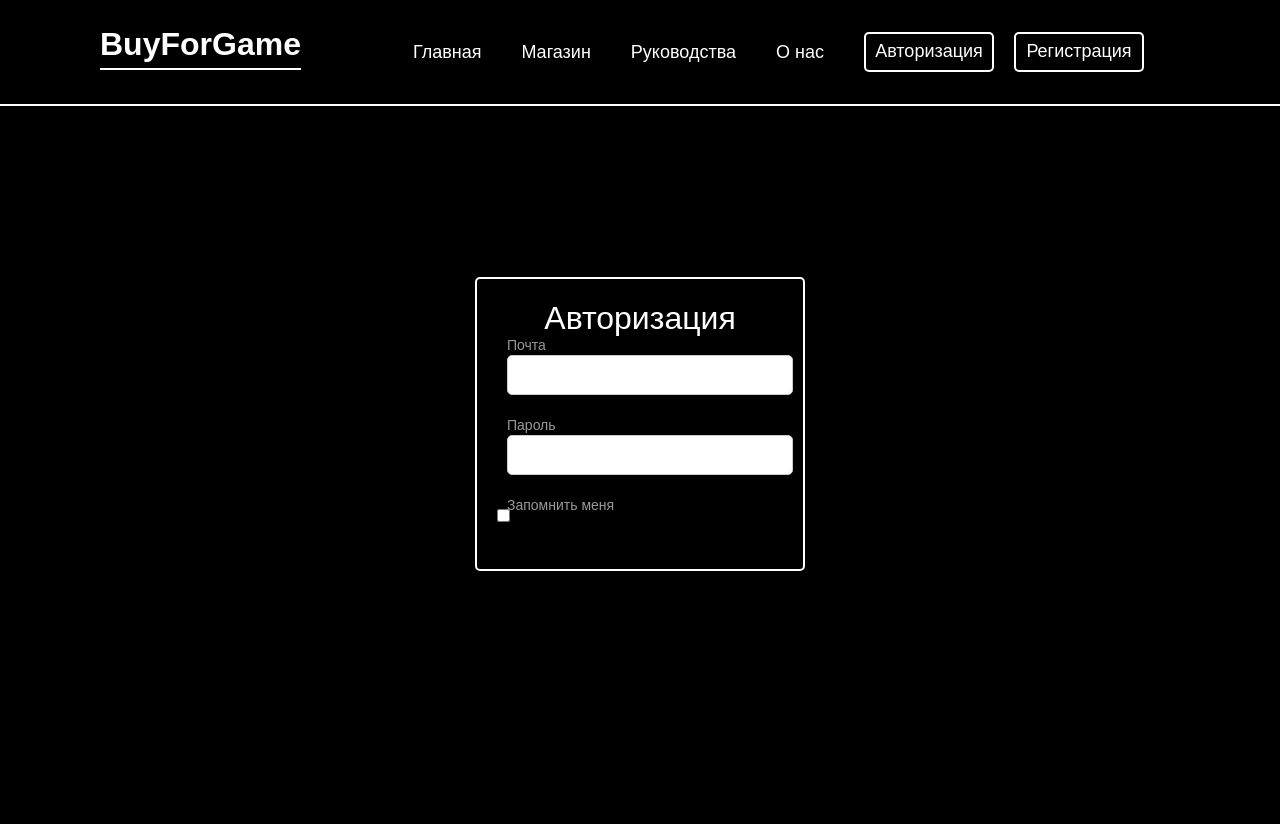
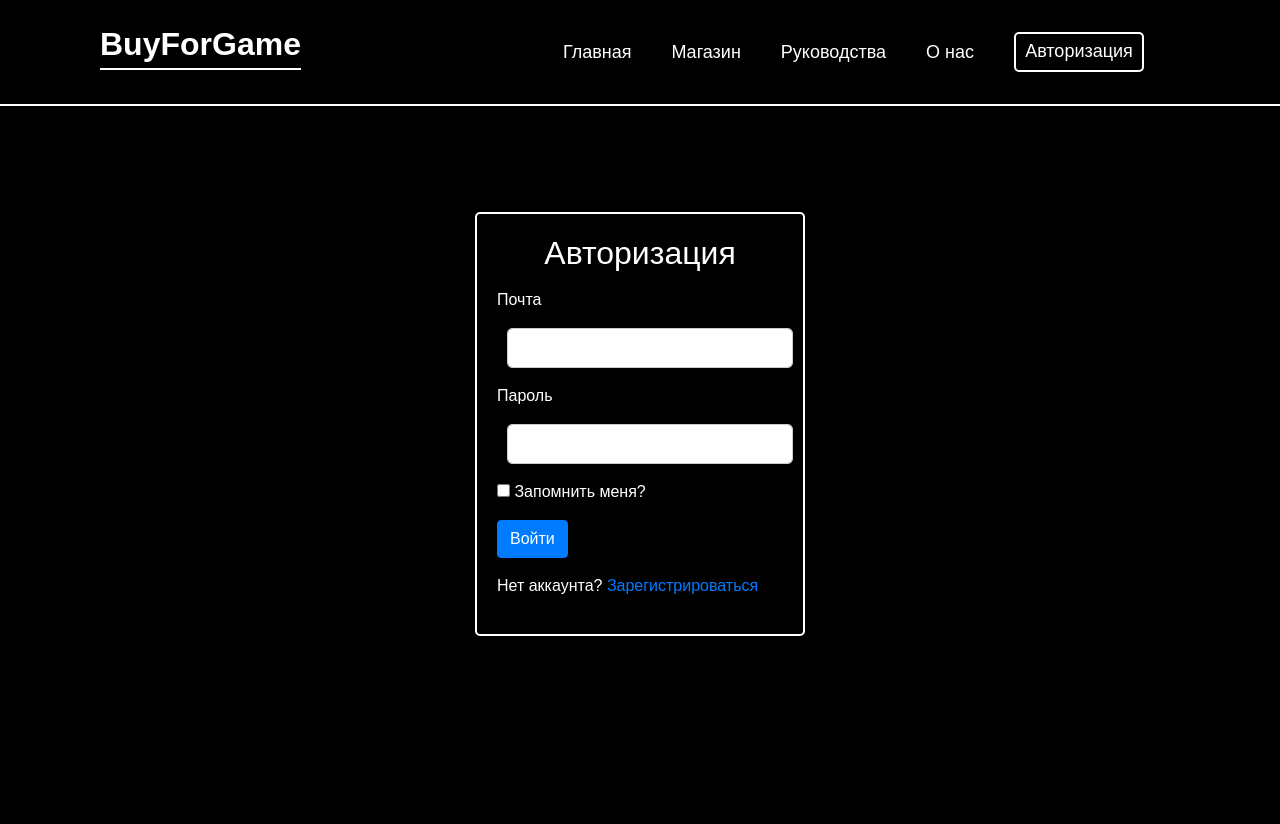
Before and after one commit to Chebupel01/BuyForGame-bforg-WebSite, a Flask app: page /login in a window 1280 px wide. Run offline with Flask 3, Linux system fonts and the light colour scheme; some libraries are stand-ins or nearby versions.

Commit message:
Форма авторизации и изменение расположения переадресации в форму авторизации

```diff
--- a/main.py
+++ b/main.py
@@ -16,7 +16,8 @@ def home():
 
 @app.route('/login')
 def login():
-    return render_template('login.html')
+    form = LoginForm()
+    return render_template('login.html', form=form)
 
 
 @app.route('/registration', methods=['GET', 'POST'])
--- a/static/css/style.css
+++ b/static/css/style.css
@@ -147,9 +147,9 @@ input[type="password"] {
     height: 40px;
     border: 1px solid #ccc;
     border-radius: 5px;
-    margin: 10px;
+    margin: 5px;
     margin-left: 10px;
-    margin-right: 20px;
+    margin-right: 10px;
 }
 
 label {
--- a/templates/index.html
+++ b/templates/index.html
@@ -20,7 +20,6 @@
             <a href="#">Руководства</a>
             <a href="#">О нас</a>
             <a href="{{ url_for('login') }}" class="loginBtn">Авторизация</a>
-            <a href="{{ url_for('registration') }}" class="loginBtn">Регистрация</a>
         </nav>
     </header>
     <br>
--- a/templates/login.html
+++ b/templates/login.html
@@ -3,18 +3,32 @@
     <div class="wrapper">
         <div class="form-box login">
             <h2>Авторизация</h2>
-            <form action="#" method="post">
-                <div class="input-field">
-                    <input type="email" required>
-                    <label>Почта</label>
+    {% if message %}
+    <div class="alert alert-danger" role="alert">{{ message }}</div>
+    {% endif %}
+    <form action="" method="post">
+        {{ form.hidden_tag() }}
+        <p>
+            <p>Почта</p>
+            {{ form.email(class="form-control", type="email") }}
+            {% for error in form.email.errors %}
+                <div class="alert alert-danger" role="alert">
+                    {{ error }}
                 </div>
-                <div class="input-field">
-                    <input type="password" required>
-                    <label>Пароль</label>
+            {% endfor %}
+        </p>
+        <p>
+            <p>Пароль</p>
+            {{ form.password(class="form-control", type="password") }}
+            {% for error in form.password.errors %}
+                <div class="alert alert-danger" role="alert">
+                    {{ error }}
                 </div>
-                <div class="input-field">
-                    <input type="checkbox" required>
-                    <label>Запомнить меня</label>
+            {% endfor %}
+        </p>
+        <p>{{ form.remember_me() }} <h7>Запомнить меня?</h7></p>
+        <p>{{ form.submit(type="submit", class="btn btn-primary") }}</p>
+                    <p>Нет аккаунта? <a href="{{ url_for('registration') }}" class="loginBtn">Зарегистрироваться</a></p>
                 </div>
             </form>
         </div>
```
